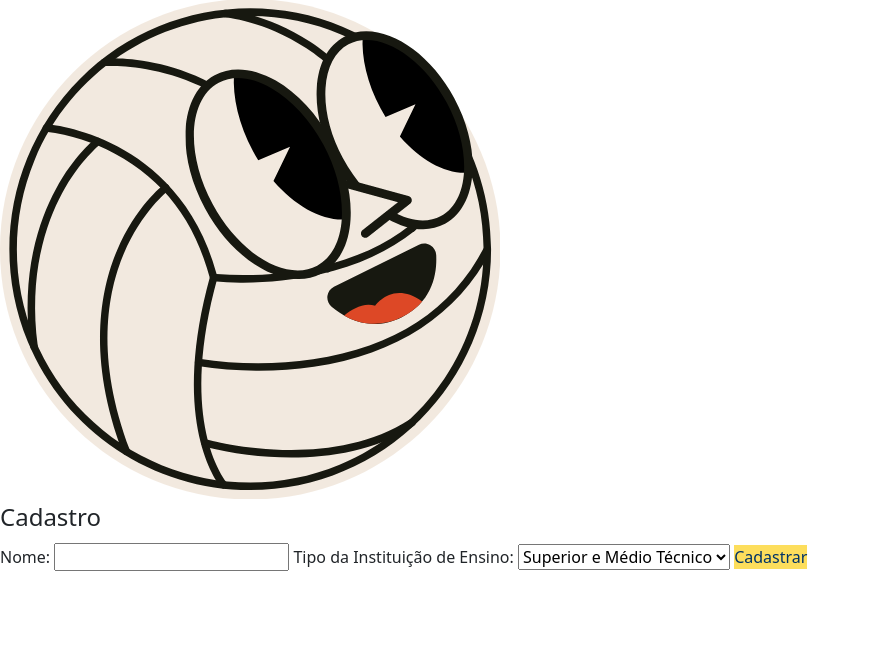
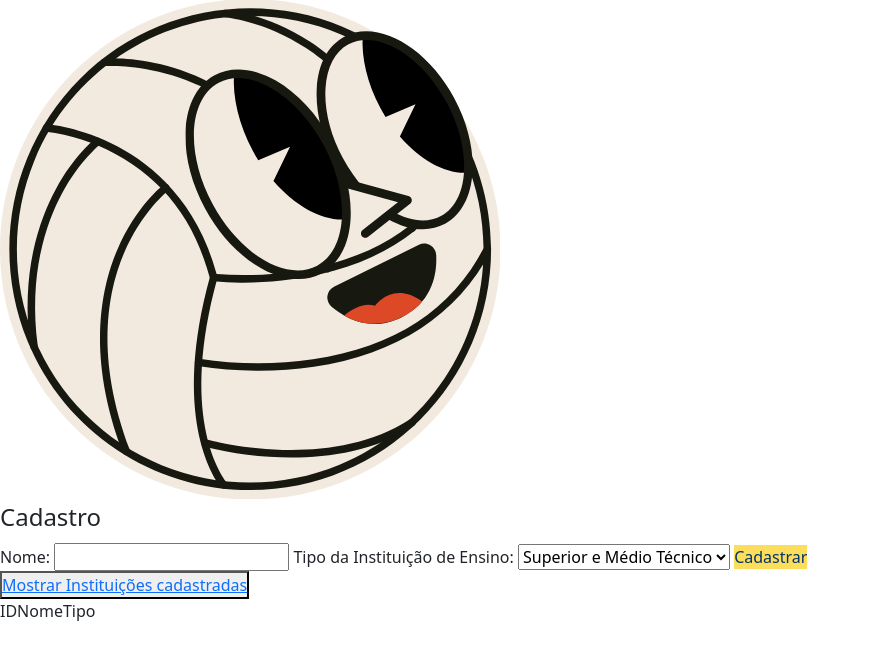
Before and after one commit to HugoAparecido/volei_bri_php, a PHP site: the page made by pages/cadastrar_instituicao.php in a window 1280 px wide. Shown: the part 107-778 px from the top of the page, without its empty margins (0-870 px from the left). Run offline with PHP 8.4, Linux system fonts and the light colour scheme; the visitor is signed in with stand-in values (Sample User, id 1); tables that the repository leaves empty hold one stand-in row (values such as "Sample post").

Commit message:
Colocando exibir instituições

```diff
--- a/componentes/classes/instituicao_class.php
+++ b/componentes/classes/instituicao_class.php
@@ -22,6 +22,18 @@ class Instituicao
      */
     public $tipo_instituicao;
 
+    public function GetID()
+    {
+        return $this->id_instituicao;
+    }
+    public function GetNome()
+    {
+        return $this->nome_instituicao;
+    }
+    public function GetTipo()
+    {
+        return $this->tipo_instituicao;
+    }
     /**
      * Método responsável por cadastrar uma nova instituicao no banco
      * @return boolean
--- a/pages/cadastrar_instituicao.php
+++ b/pages/cadastrar_instituicao.php
@@ -1,6 +1,7 @@
 <?php
 // Inclui arquivos de proteção e classes necessários
 include('../componentes/protect.php');
+include('../componentes/classes/instituicao_class.php');
 
 // Verifica se o usuário está logado e se é um treinador
 if (isset($_SESSION['id_usuario']) && $_SESSION['treinador']) {
@@ -53,6 +54,36 @@ if (isset($_SESSION['id_usuario']) && $_SESSION['treinador']) {
                 <button type="submit" id="botao_cadastro">Cadastrar</button>
             </fieldset>
         </form>
+        <button><a href="./cadastrar_instituicao.php?mostrar=sim">Mostrar Instituições cadastradas</a></button>
+        <?php
+        if (isset($_GET['mostrar'])) {
+        ?>
+            <table>
+                <thead>
+                    <tr>
+                        <td>ID</td>
+                        <td>Nome</td>
+                        <td>Tipo</td>
+                    </tr>
+                </thead>
+                <tbody>
+                    <?php
+                    $instituicoes = Instituicao::GetInstituicoes();
+                    foreach ($instituicoes as $instituicao) {
+                    ?>
+                        <tr>
+                            <td><?= $instituicao->GetID() ?></td>
+                            <td><?= $instituicao->GetNome() ?></td>
+                            <td><?= $instituicao->GetTipo() ?></td>
+                        </tr>
+                    <?php
+                    }
+                    ?>
+                </tbody>
+            </table>
+        <?php
+        }
+        ?>
     </main>
 <?php
     // Inclui o arquivo do rodapé da página
```
